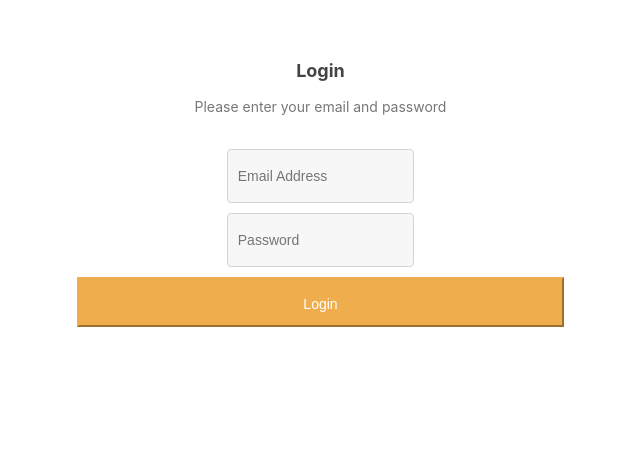
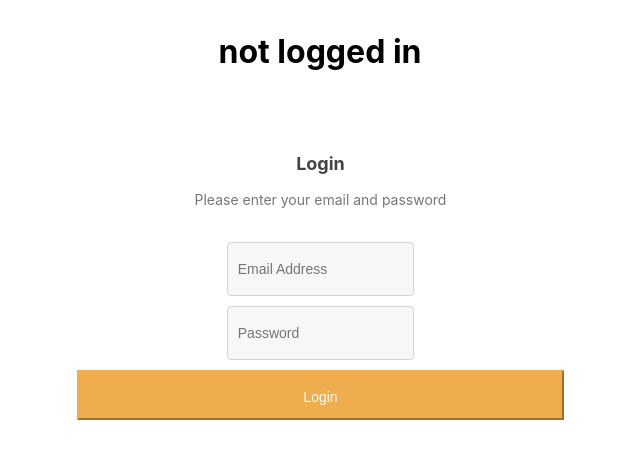
Before and after one commit to mchen0037/git-slides-front-end, a React (Create React App) app: page / in a window 1280 px wide. Shown: the top 458 px of the page, without its empty margins (320-960 px from the left). Built offline with nearby package versions, Linux system fonts and the light colour scheme.

Commit message:
handled incorrect user details better (need to pass -1 from backend upon incorrect user details instead of a string.

```diff
--- a/src/App.js
+++ b/src/App.js
@@ -20,6 +20,7 @@ class App extends Component {
 
   authenticate(user) {
     console.log('hello from authenticate', user)
+    user === -1 ? alert('Incorrect User Details!') :
     this.setState(
       { loggedIn: true,
         user: {
@@ -30,13 +31,12 @@ class App extends Component {
           user_type: user[0][5]
         }
       });
-    console.log("State is set.")
   }
 
   render() {
     return (
       <div className="App">
-        {console.log(this.state.loggedIn)}
+        <h1>{this.state.loggedIn ? <p>logged in</p> : <p>not logged in</p>}</h1>
         { !this.state.loggedIn ?
           <Login authenticate={this.authenticate}/>
         :
```
